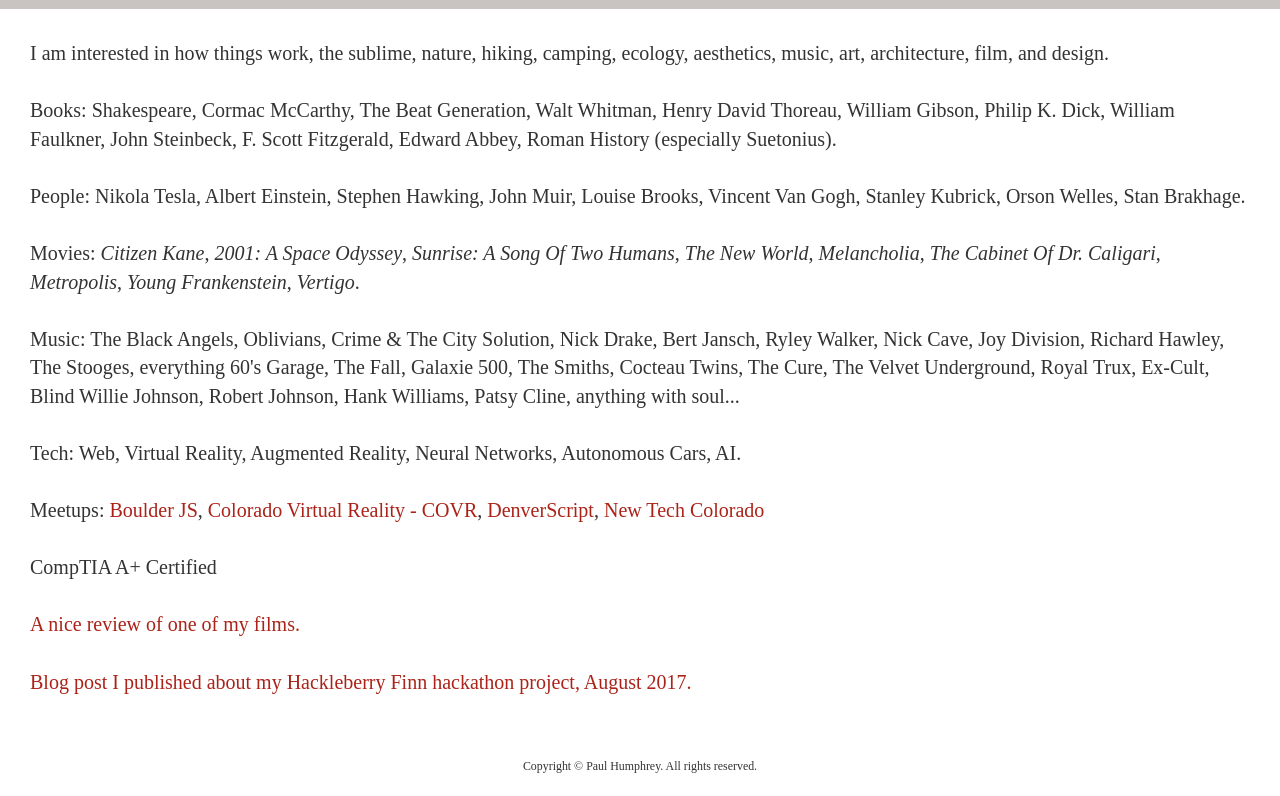
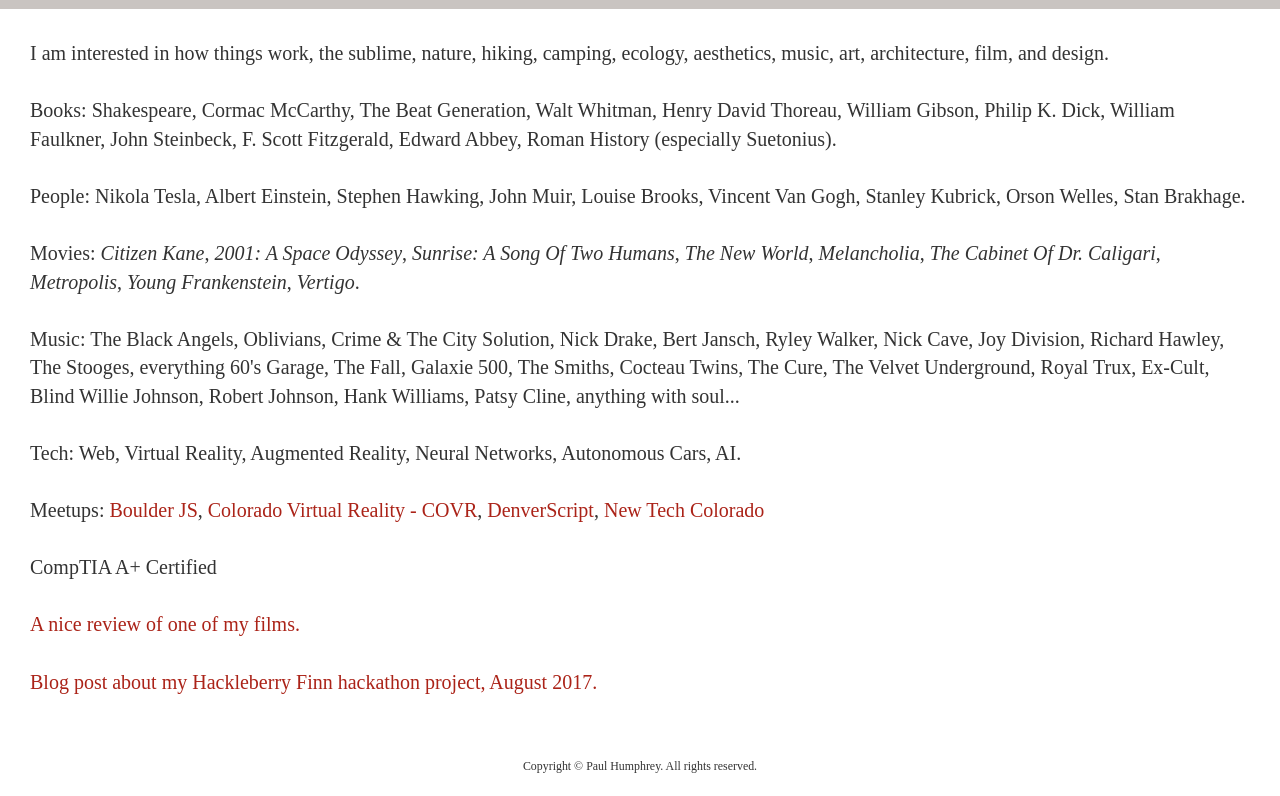
Before and after one commit to pablo727272/responsive-personal-portfolio-express-server, a website: page public/html/index.html in a window 1280 px wide. Shown: the part 5746-6542 px from the top of the page. Drawn offline with nearby package versions, Linux system fonts and the light colour scheme; a web font is replaced by a local one.

Commit message:
updated medium link copy

```diff
--- a/public/html/index.html
+++ b/public/html/index.html
@@ -253,7 +253,7 @@
                 <br><br>
                 <a href="http://nowherelimited.com/paul-humphrey-inversions.html" alt="Inversions review" target="_blank">A nice review of one of my films.</a>
                 <br><br>
-                <a href="https://medium.com/@pablo727272/codecraft-school-in-boulder-co-week-8-hackathon-376a9f89e7d7" alt="Hackleberry Finn hackathon" target="_blank">Blog post I published about my Hackleberry Finn hackathon project, August 2017.</a></p>
+                <a href="https://medium.com/@pablo727272/codecraft-school-in-boulder-co-week-8-hackathon-376a9f89e7d7" alt="Hackleberry Finn hackathon" target="_blank">Blog post about my Hackleberry Finn hackathon project, August 2017.</a></p>
             </div>
         <!-- close interests container -->
         </div>
```
